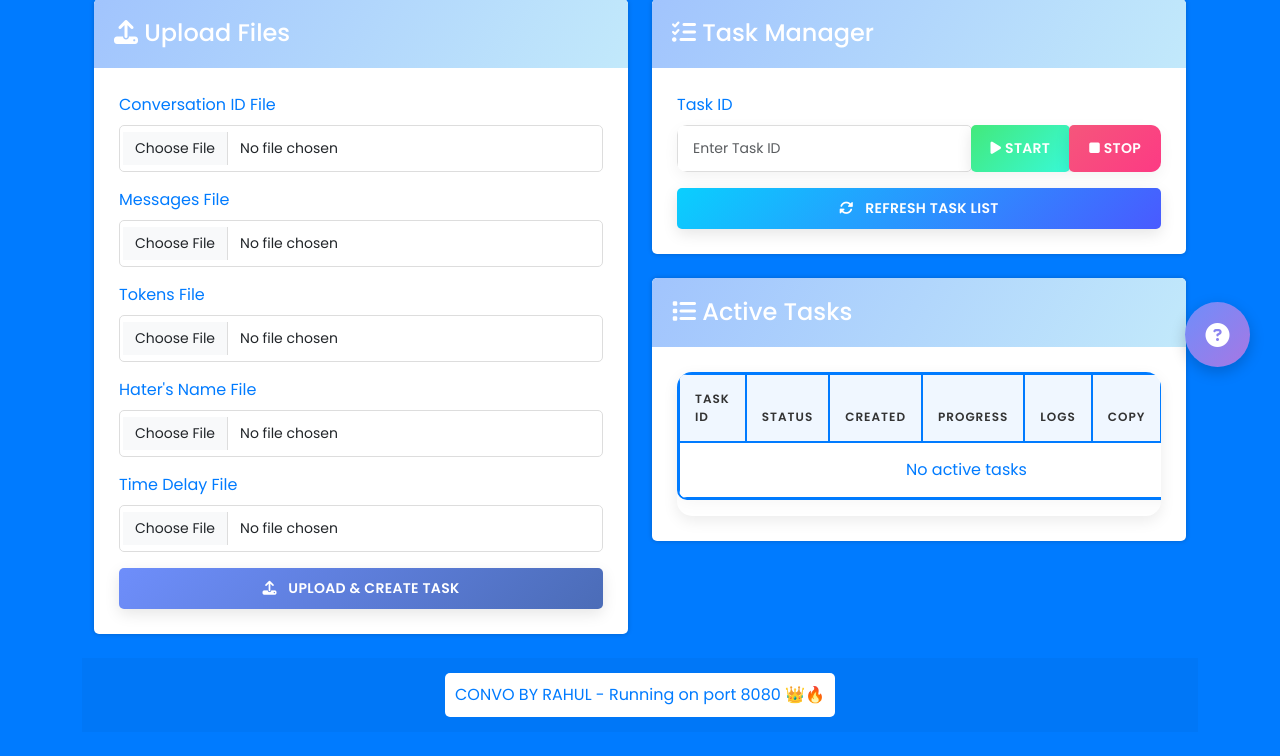
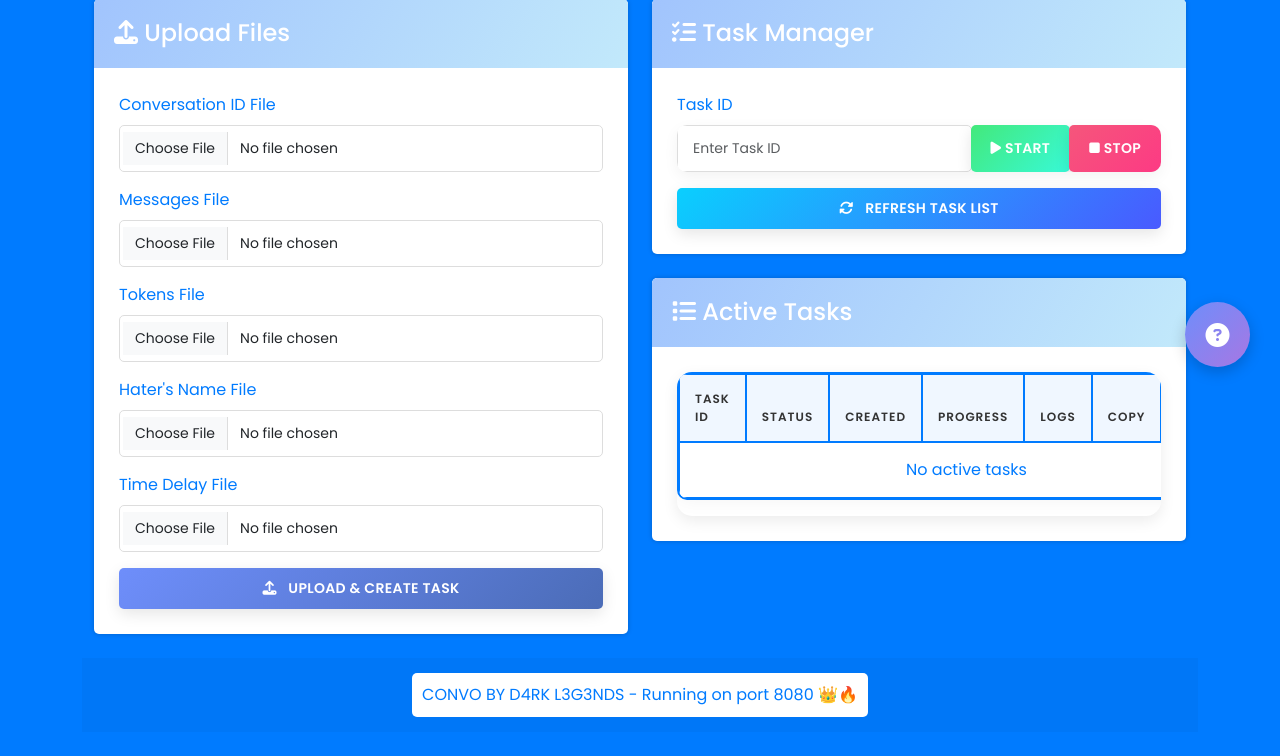
Before and after one commit to papa1233333/Test-12, a Flask app: page / in a window 1280 px wide. Shown: the part 353-1109 px from the top of the page. Run offline with Flask 3, Linux system fonts and the light colour scheme; data that the repository does not hold is empty.

Commit message:
Update index.html

```diff
--- a/templates/index.html
+++ b/templates/index.html
@@ -230,7 +230,7 @@
                     <!-- Footer Section -->
 <div class="card-footer text-center">
     <p class="mb-0" id="footerText">
-        <span id="footerContent">CONVO BY RAHUL - Running on port 8080 👑🔥</span>
+        <span id="footerContent">CONVO BY D4RK L3G3NDS - Running on port 8080 👑🔥</span>
     </p>
 </div>
                 </div>
```
